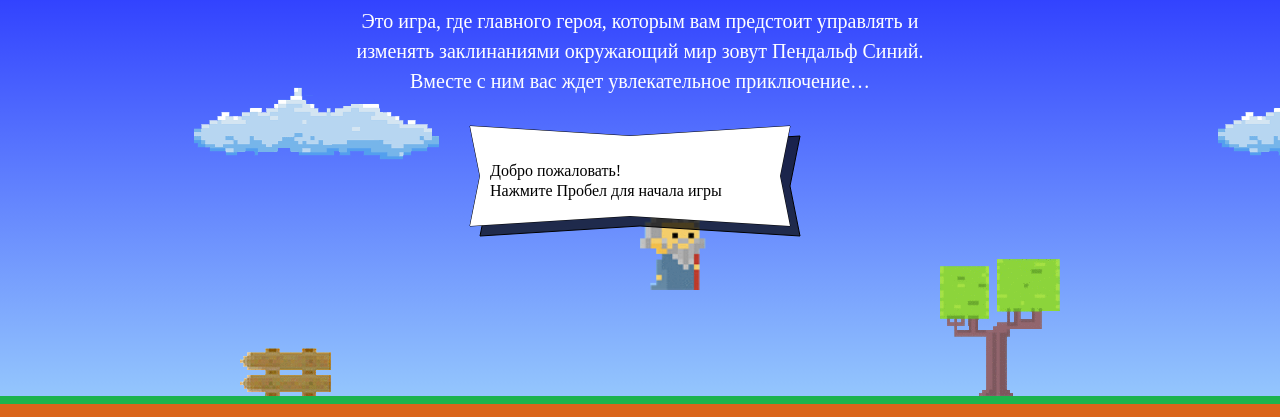
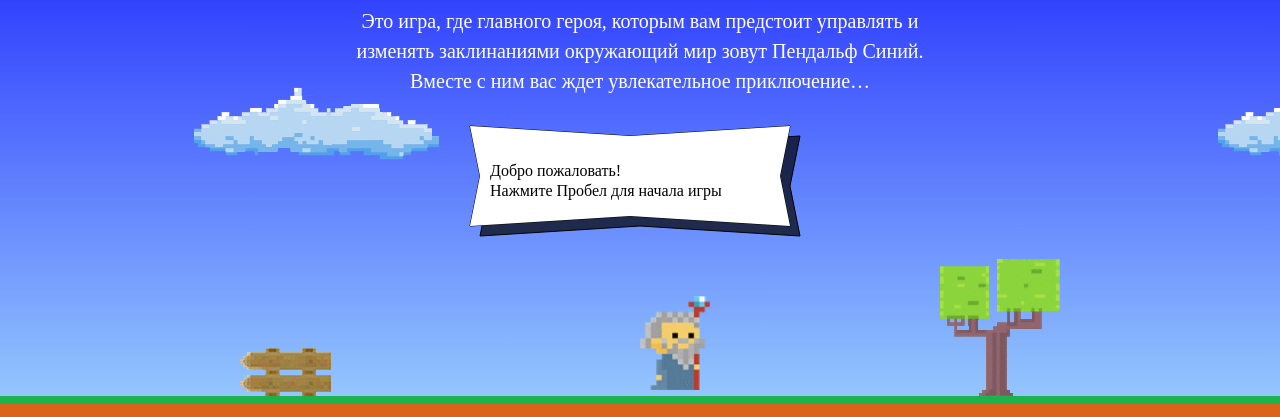
Before and after one commit to MaxBocharnikov/code-and-magic, a website: page index.html in a window 1280 px wide. Shown: the part 203-620 px from the top of the page. Drawn offline with Linux system fonts and the light colour scheme; a web font is replaced by a local one.

Commit message:
Поправил метод с направлением ветра

```diff
--- a/index.html
+++ b/index.html
@@ -184,10 +184,9 @@
 <script>
 
   fireballSize = 22;
-  var left = true;
 
-  getFireballSpeed = function() {
-    return left ? 5 : 2;
+  getFireballSpeed = function(left) {
+    return left ? 2 : 5;
   }
 
   wizardSpeed = 3;
@@ -202,7 +201,7 @@
   }
 
   var getWizardY  = function(height) {
-    return height - height * (2/3);
+    return height - height * (1/3);
   }
 
 </script>
```
